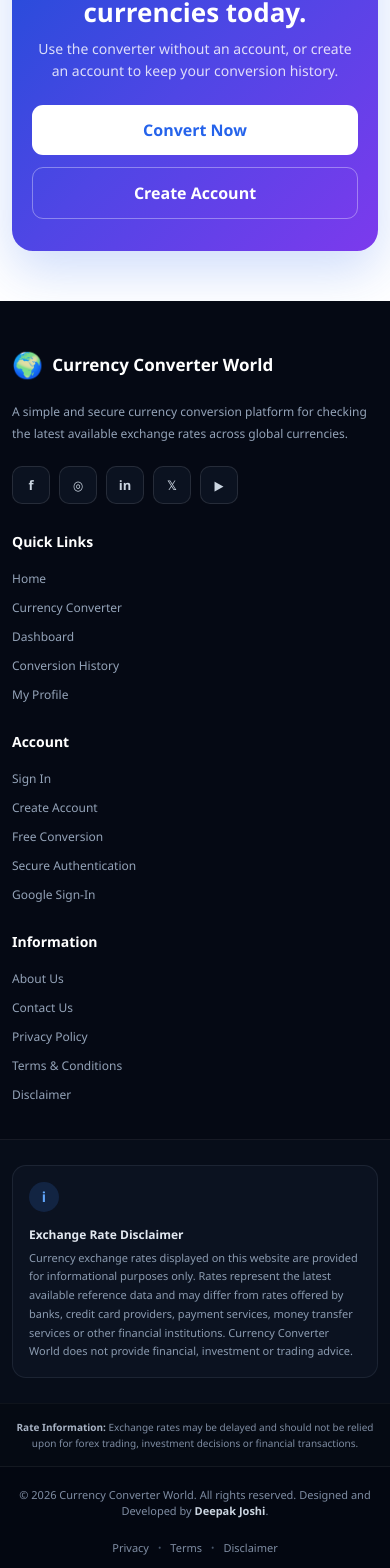
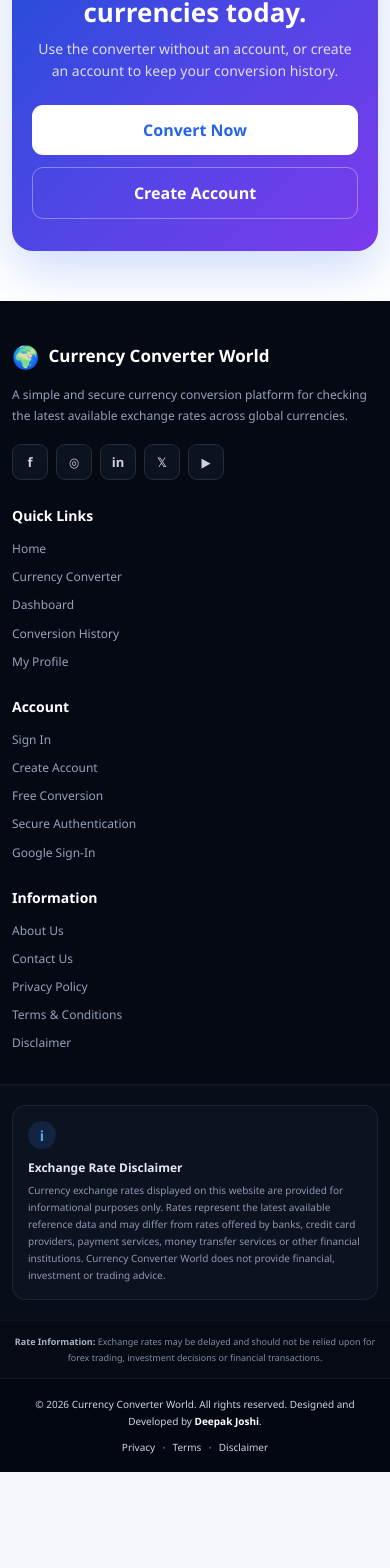
Before and after one commit to write2dcj-spec/CurrencyConverterWorld1, a React (Vite) app in the folder frontend/: page / in a window 390 px wide. Shown: the part 3506-5074 px from the top of the page. After the commit the page ends 4978 px from the top, so only its background shows below. Built offline with nearby package versions, Linux system fonts and the light colour scheme; no server answers.

Commit message:
Update Footer.css

```diff
--- a/frontend/src/css/Footer.css
+++ b/frontend/src/css/Footer.css
@@ -3,11 +3,15 @@
 ========================================== */
 
 .site-footer {
+    width: 100%;
+
     margin-top: auto;
 
     background: #050914;
 
     color: #cbd5e1;
+
+    overflow-x: hidden;
 }
 
 
@@ -40,11 +44,18 @@
    BRAND
 ========================================== */
 
+.footer-brand {
+    min-width: 0;
+}
+
+
 .footer-logo {
     display: inline-flex;
     align-items: center;
 
     gap: 9px;
+
+    max-width: 100%;
 
     color: #ffffff;
 
@@ -52,6 +63,8 @@
 
     font-size: 19px;
     font-weight: 800;
+
+    line-height: 1.4;
 }
 
 
@@ -61,6 +74,8 @@
 
 
 .footer-logo span {
+    flex-shrink: 0;
+
     font-size: 25px;
 }
 
@@ -73,6 +88,7 @@
     color: #94a3b8;
 
     font-size: 13px;
+
     line-height: 1.8;
 }
 
@@ -92,6 +108,8 @@
 .footer-social a {
     width: 38px;
     height: 38px;
+
+    flex-shrink: 0;
 
     display: flex;
     align-items: center;
@@ -137,6 +155,8 @@
 ========================================== */
 
 .footer-column {
+    min-width: 0;
+
     display: flex;
     flex-direction: column;
 
@@ -161,6 +181,10 @@
     text-decoration: none;
 
     font-size: 12px;
+
+    line-height: 1.6;
+
+    overflow-wrap: break-word;
 
     transition:
         color 0.2s ease,
@@ -226,6 +250,11 @@
 }
 
 
+.footer-disclaimer-box > div:last-child {
+    min-width: 0;
+}
+
+
 .footer-disclaimer strong {
     display: block;
 
@@ -245,7 +274,10 @@
     color: #8b9bb0;
 
     font-size: 11px;
+
     line-height: 1.7;
+
+    overflow-wrap: break-word;
 }
 
 
@@ -276,6 +308,7 @@
     text-align: center;
 
     font-size: 10px;
+
     line-height: 1.6;
 }
 
@@ -308,14 +341,17 @@
 .footer-bottom-content p {
     margin: 0;
 
-    color: #7f8da3;
+    color: #cbd5e1;
 
-    font-size: 11px;
+    font-size: 12px;
+    font-weight: 500;
+
+    line-height: 1.6;
 }
 
 
 .footer-bottom-content p strong {
-    color: #cbd5e1;
+    color: #ffffff;
 
     font-weight: 700;
 }
@@ -325,16 +361,19 @@
     display: flex;
     align-items: center;
 
+    flex-shrink: 0;
+
     gap: 9px;
 }
 
 
 .footer-bottom-links a {
-    color: #7f8da3;
+    color: #cbd5e1;
 
     text-decoration: none;
 
     font-size: 11px;
+    font-weight: 500;
 
     transition: color 0.2s ease;
 }
@@ -354,15 +393,21 @@
 
 /* ==========================================
    TABLET
+   768px - 991px
 ========================================== */
 
-@media (max-width: 991px) {
+@media (max-width: 991.98px) {
+
+    .site-footer-main {
+        padding: 55px 0 40px;
+    }
+
 
     .site-footer-grid {
         grid-template-columns:
-            1.5fr 1fr 1fr;
+            repeat(3, minmax(0, 1fr));
 
-        gap: 35px;
+        gap: 35px 30px;
     }
 
 
@@ -375,26 +420,37 @@
     .footer-description {
         max-width: 600px;
     }
+
+
+    .footer-bottom-content {
+        gap: 15px;
+    }
+
 }
 
 
 /* ==========================================
    MOBILE
+   <= 767px
 ========================================== */
 
-@media (max-width: 767px) {
+@media (max-width: 767.98px) {
 
     .site-footer-main {
-        padding:
-            45px 0 35px;
+        padding: 45px 0 35px;
     }
 
 
+    /*
+       Brand gets full width.
+       Footer navigation becomes 2 columns.
+    */
+
     .site-footer-grid {
         grid-template-columns:
-            1fr 1fr;
+            repeat(2, minmax(0, 1fr));
 
-        gap: 35px 25px;
+        gap: 32px 24px;
     }
 
 
@@ -404,29 +460,96 @@
     }
 
 
+    .footer-logo {
+        font-size: 18px;
+    }
+
+
+    .footer-logo span {
+        font-size: 23px;
+    }
+
+
+    .footer-description {
+        max-width: 100%;
+
+        margin: 15px 0 20px;
+
+        font-size: 13px;
+    }
+
+
+    .footer-column h3 {
+        font-size: 14px;
+    }
+
+
+    .footer-column a,
+    .footer-column span {
+        font-size: 12px;
+    }
+
+
+    .footer-disclaimer {
+        padding: 22px 0;
+    }
+
+
     .footer-disclaimer-box {
         padding: 16px;
+
+        gap: 12px;
+    }
+
+
+    .footer-bottom {
+        padding: 18px 0;
     }
 
 
     .footer-bottom-content {
         flex-direction: column;
 
+        justify-content: center;
+
+        gap: 12px;
+
         text-align: center;
     }
+
+
+    .footer-bottom-content p {
+        font-size: 11px;
+    }
+
+
+    .footer-bottom-links {
+        justify-content: center;
+    }
+
 }
 
 
 /* ==========================================
    SMALL MOBILE
+   <= 576px
 ========================================== */
 
-@media (max-width: 480px) {
+@media (max-width: 576px) {
+
+    .site-footer-main {
+        padding: 40px 0 32px;
+    }
+
+
+    /*
+       Everything becomes one clean column.
+    */
 
     .site-footer-grid {
         grid-template-columns: 1fr;
 
-        gap: 30px;
+        gap: 28px;
     }
 
 
@@ -440,13 +563,111 @@
     }
 
 
+    .footer-logo span {
+        font-size: 22px;
+    }
+
+
     .footer-description {
+        margin-top: 14px;
+
+        margin-bottom: 18px;
+
         font-size: 12px;
+
+        line-height: 1.7;
+    }
+
+
+    .footer-social {
+        gap: 8px;
+    }
+
+
+    .footer-social a {
+        width: 36px;
+        height: 36px;
+
+        border-radius: 9px;
+    }
+
+
+    .footer-column {
+        gap: 9px;
+    }
+
+
+    .footer-column h3 {
+        margin-bottom: 5px;
+
+        font-size: 14px;
+    }
+
+
+    .footer-column a,
+    .footer-column span {
+        font-size: 12px;
+    }
+
+
+    .footer-disclaimer {
+        padding: 20px 0;
     }
 
 
     .footer-disclaimer-box {
         flex-direction: column;
+
+        gap: 10px;
+
+        padding: 15px;
+    }
+
+
+    .footer-disclaimer-icon {
+        width: 28px;
+        height: 28px;
+    }
+
+
+    .footer-disclaimer strong {
+        font-size: 12px;
+    }
+
+
+    .footer-disclaimer p {
+        font-size: 10px;
+
+        line-height: 1.7;
+    }
+
+
+    .footer-data-notice {
+        padding: 13px 0;
+    }
+
+
+    .footer-data-notice p {
+        font-size: 9px;
+
+        line-height: 1.7;
+    }
+
+
+    .footer-bottom {
+        padding: 17px 0;
+    }
+
+
+    .footer-bottom-content {
+        gap: 10px;
+    }
+
+
+    .footer-bottom-content p {
+        font-size: 10px;
+
+        line-height: 1.7;
     }
 
 
@@ -454,7 +675,61 @@
         flex-wrap: wrap;
 
         justify-content: center;
+
+        gap: 7px;
     }
+
+
+    .footer-bottom-links a {
+        font-size: 10px;
+    }
+
+}
+
+
+/* ==========================================
+   VERY SMALL MOBILE
+   <= 380px
+========================================== */
+
+@media (max-width: 380px) {
+
+    .footer-logo {
+        font-size: 15px;
+    }
+
+
+    .footer-logo span {
+        font-size: 20px;
+    }
+
+
+    .footer-description {
+        font-size: 11px;
+    }
+
+
+    .footer-social a {
+        width: 34px;
+        height: 34px;
+    }
+
+
+    .footer-column a,
+    .footer-column span {
+        font-size: 11px;
+    }
+
+
+    .footer-disclaimer-box {
+        padding: 14px;
+    }
+
+
+    .footer-bottom-content p {
+        font-size: 9px;
+    }
+
 }
 
 
@@ -474,4 +749,5 @@
     .footer-column a:hover {
         transform: none;
     }
+
 }
```
